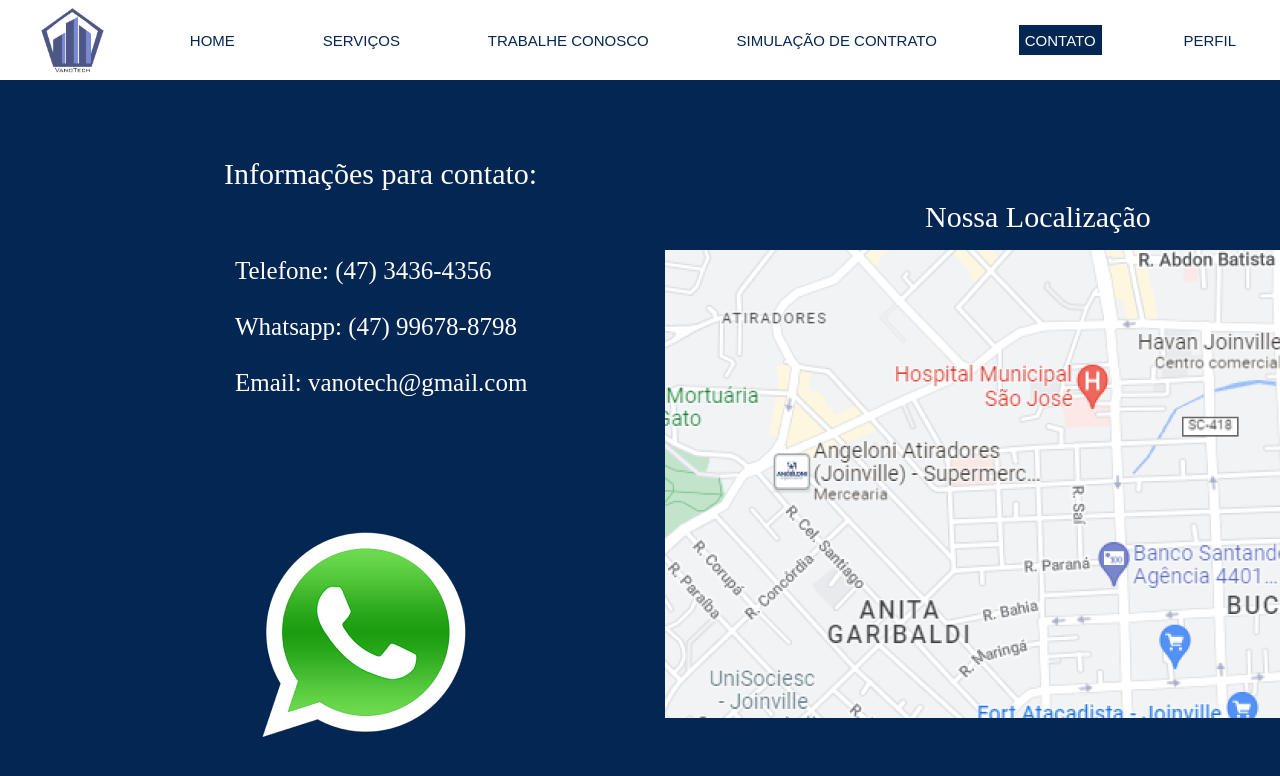
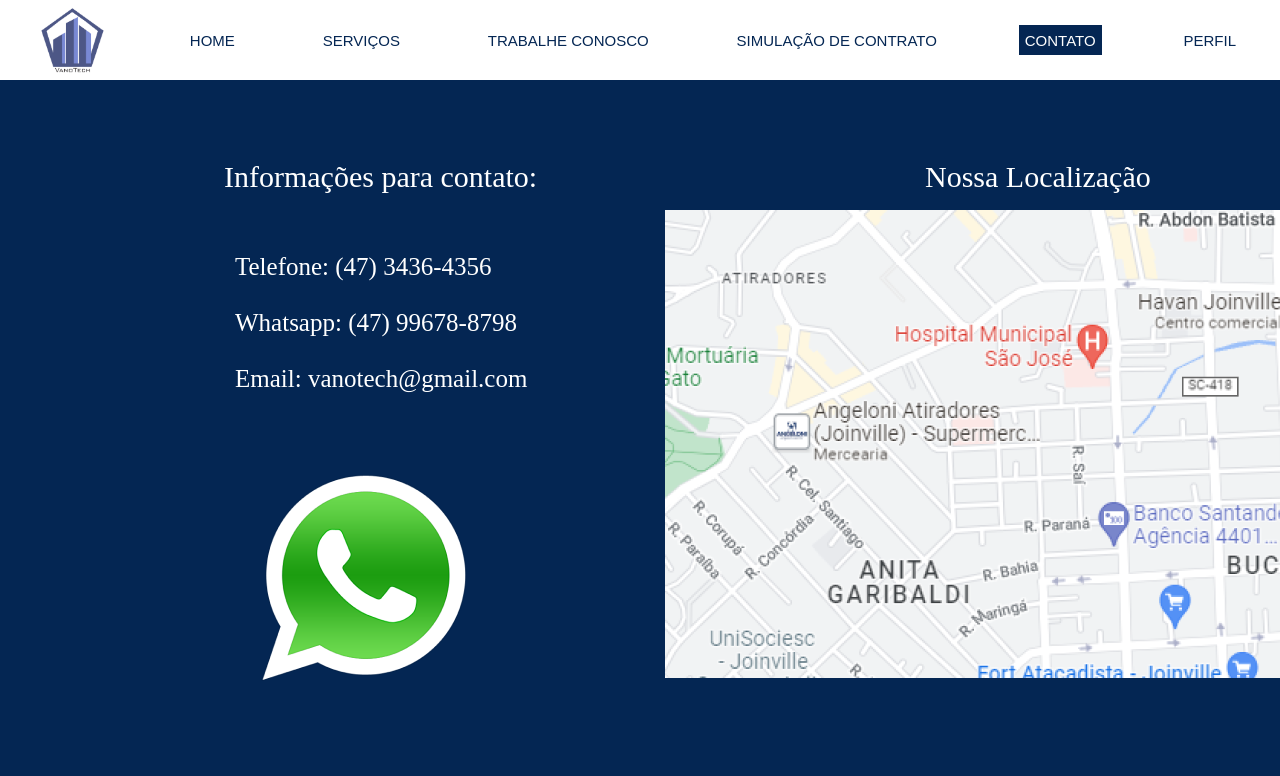
Before and after one commit to wandjr/VanoTech, a PHP site: page /contato.php in a window 1280 px wide; the page is wider, and only the part inside the window is pictured. Shown: the top 776 px of that part. Run offline with PHP 8.4, Linux system fonts and the light colour scheme; some web fonts are replaced.

Commit message:
Update contato.php

```diff
--- a/contato.php
+++ b/contato.php
@@ -17,7 +17,7 @@
 width: 551px;
 height: 468px;
 left: 665px;
-top: 250px;
+top: 210px;
 }
 
 .whatsapp
@@ -26,7 +26,7 @@ top: 250px;
 width: 229px;
 height: 229px;
 left: 248px;
-top: 517px;
+top: 460px;
 }
 
 .nossa
@@ -35,7 +35,7 @@ top: 517px;
     font-size:30px;
 height: 48px;
 left: 925px;
-top: 200px;
+top: 160px;
 color: white;
 }
 
@@ -45,7 +45,7 @@ color: white;
 font-size:30px;
 height: 48px;
 left: 224px;
-top: 157px;
+top: 160px;
 color: white;
 }
 
@@ -55,7 +55,7 @@ color: white;
 font-size:25px;
 height: 48px;
 left: 235px;
-top: 257px;
+top: 253px;
 color: white;
 
 }
```
